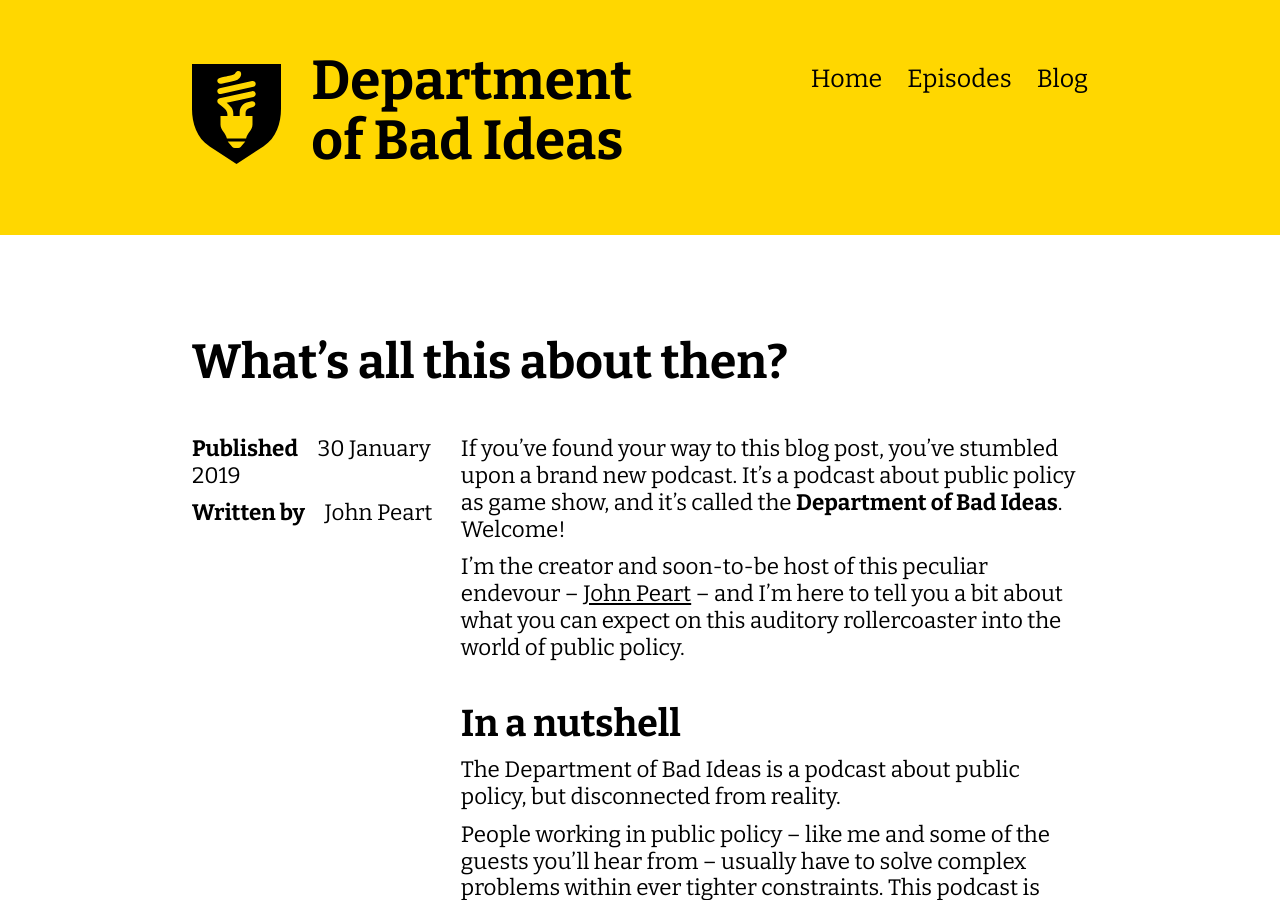
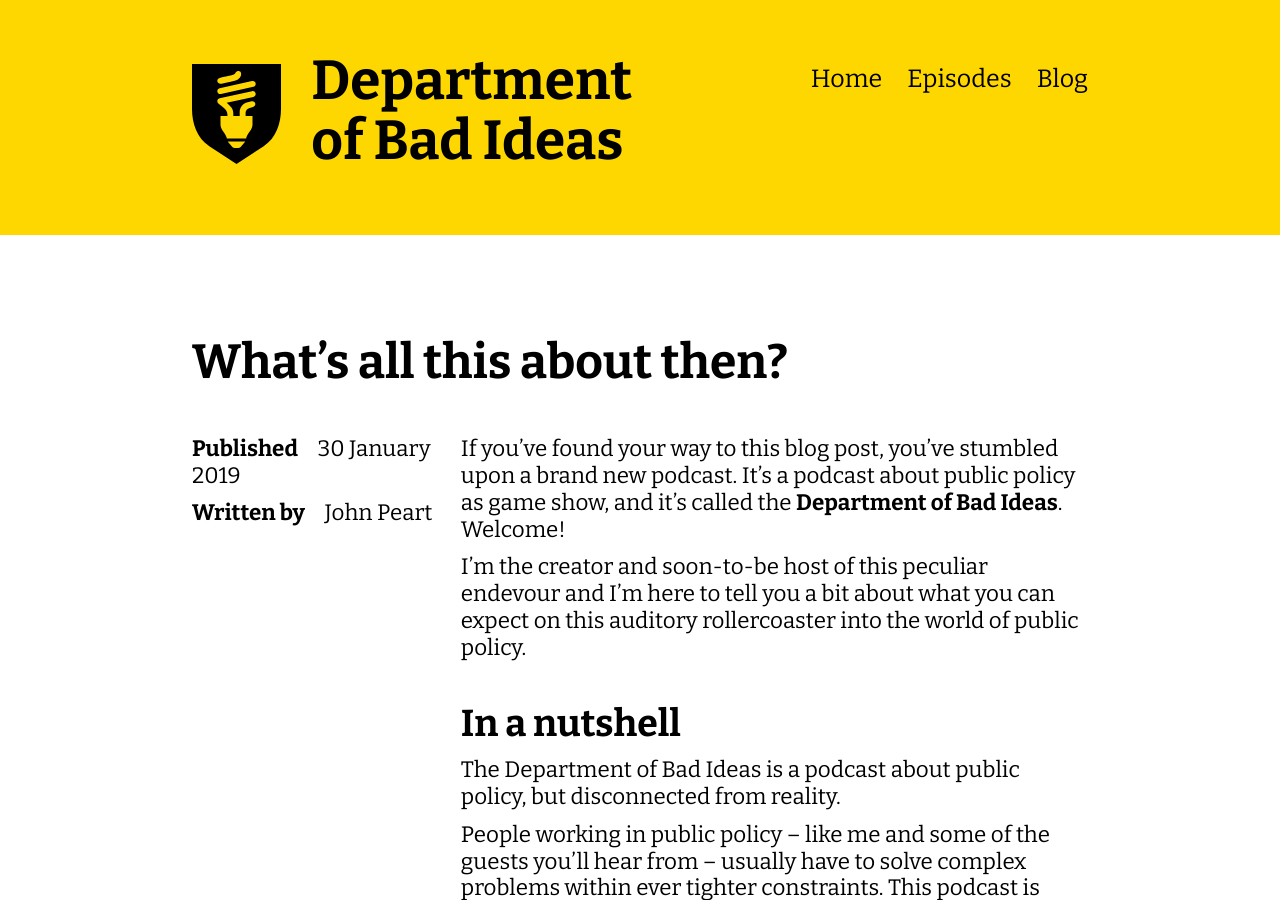
Before and after one commit to johnpeart/dept-of-bad-ideas, a Jekyll site: the page built from _posts/2019-01-30-introducing-department-of-bad-ideas.md, in a window 1280 px wide and 900 px high. Built offline with Jekyll 4.4.1, drawn with Linux system fonts in a browser that asks for light colours.

Commit message:
Update 2019-01-30-introducing-department-of-bad-ideas.md

```diff
--- a/_posts/2019-01-30-introducing-department-of-bad-ideas.md
+++ b/_posts/2019-01-30-introducing-department-of-bad-ideas.md
@@ -9,7 +9,7 @@ excerpt: "The Department of Bad Ideas is a podcast about policy, disconnected fr
 
 If you've found your way to this blog post, you've stumbled upon a brand new podcast. It's a podcast about public policy as game show, and it’s called the **Department of Bad Ideas**. Welcome!
 
-I'm the creator and soon-to-be host of this peculiar endevour -- [John Peart](https://johnpe.art) -- and I'm here to tell you a bit about what you can expect on this auditory rollercoaster into the world of public policy.
+I'm the creator and soon-to-be host of this peculiar endevour and I'm here to tell you a bit about what you can expect on this auditory rollercoaster into the world of public policy.
 
 ## In a nutshell
 
```
